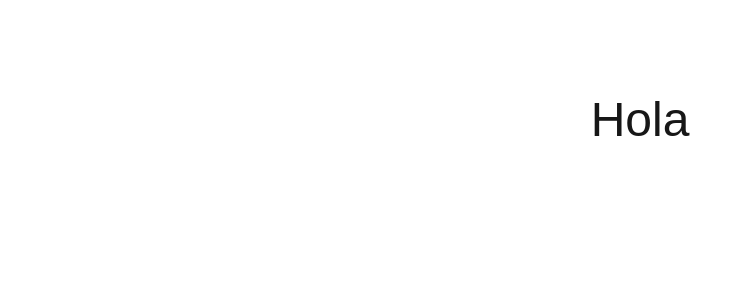
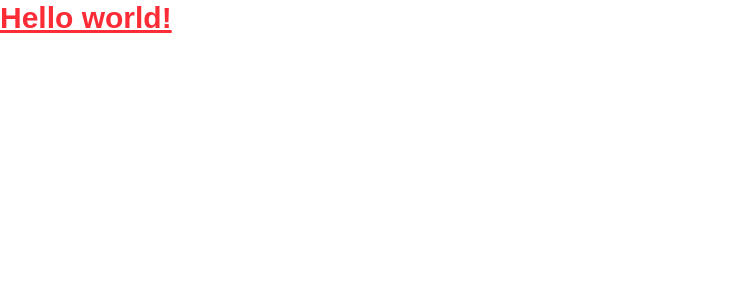
Before and after one commit to ferchomuri/studious-octo-fortnight, a Next.js app: page / in a window 1280 px wide. Shown: the top 300 px of the page, without its empty margins (0-753 px from the left). Built offline with nearby package versions, Linux system fonts and the light colour scheme.

Commit message:
💄 update Tailwind CSS dependencies.

```diff
--- a/app/page.tsx
+++ b/app/page.tsx
@@ -1,7 +1,5 @@
 export default function Home() {
   return (
-    <main className='flex items-center justify-center p-24'>
-      <span className='text-5xl'>Hola</span>
-    </main>
+    <h1 className="text-3xl font-bold underline text-red-500">Hello world!</h1>
   );
 }
--- a/package.json
+++ b/package.json
@@ -10,17 +10,18 @@
   },
   "dependencies": {
     "next": "16.1.6",
+    "postcss": "^8.5.6",
     "react": "19.2.3",
     "react-dom": "19.2.3"
   },
   "devDependencies": {
-    "@tailwindcss/postcss": "^4",
+    "@tailwindcss/postcss": "^4.1.18",
     "@types/node": "^20",
     "@types/react": "^19",
     "@types/react-dom": "^19",
     "eslint": "^9",
     "eslint-config-next": "16.1.6",
-    "tailwindcss": "^4",
+    "tailwindcss": "^4.1.18",
     "typescript": "^5"
   }
 }
```
Also changed, not shown: 1 other file (tests, documents, lock files or other folders).
